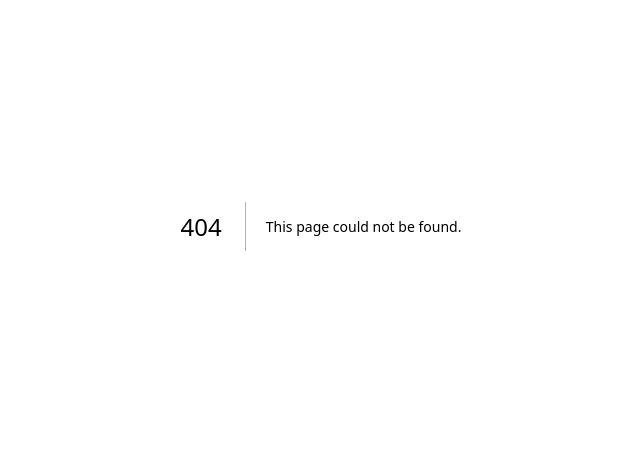
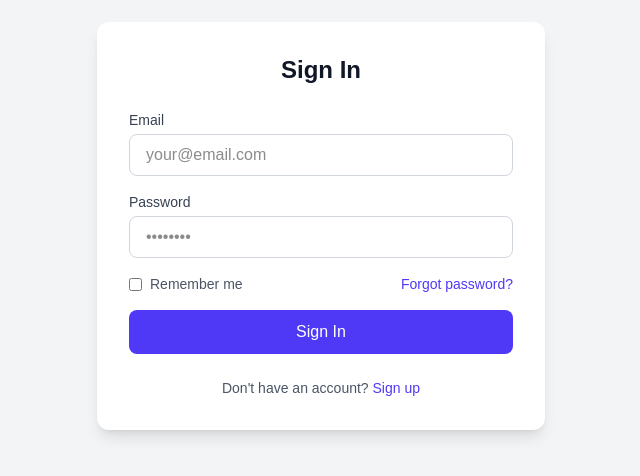
Before and after one commit to Arize-Solo-Leveling/admin-dashboard, a Next.js app: page /login in a window 1280 px wide. Before the commit this address had no page. Shown: the part 174-650 px from the top of the page, without its empty margins (319-959 px from the left). Built offline with nearby package versions, Linux system fonts and the light colour scheme.

Commit message:
add: implemented login page

```diff
--- /dev/null
+++ b/app/dashboard/page.tsx
@@ -0,0 +1,3 @@
+export default function Dashboard(){
+    return <h1>Admin Dashboard</h1>
+}
--- /dev/null
+++ b/app/login/page.tsx
@@ -0,0 +1,62 @@
+"use client";
+import React from "react";
+import Link from "next/link";
+
+const NextLogin = () => {
+  return (
+    <div className="min-h-screen bg-gray-100 flex items-center justify-center p-4">
+      <div className="max-w-md w-full bg-white rounded-xl shadow-lg p-8">
+        <h2 className="text-2xl font-bold text-gray-900 mb-6 text-center">Sign In</h2>
+
+        <form className="space-y-4">
+          <div>
+            <label className="block text-sm font-medium text-gray-700 mb-1">Email</label>
+            <input
+              type="email"
+              className="w-full px-4 py-2 border border-gray-300 rounded-lg focus:ring-2 focus:ring-indigo-500 focus:border-indigo-500 outline-none transition-all"
+              placeholder="your@email.com"
+            />
+          </div>
+
+          <div>
+            <label className="block text-sm font-medium text-gray-700 mb-1">Password</label>
+            <input
+              type="password"
+              className="w-full px-4 py-2 border border-gray-300 rounded-lg focus:ring-2 focus:ring-indigo-500 focus:border-indigo-500 outline-none transition-all"
+              placeholder="••••••••"
+            />
+          </div>
+
+          <div className="flex items-center justify-between">
+            <label className="flex items-center">
+              <input
+                type="checkbox"
+                className="rounded border-gray-300 text-indigo-600 focus:ring-indigo-500"
+              />
+              <span className="ml-2 text-sm text-gray-600">Remember me</span>
+            </label>
+            <a href="#" className="text-sm text-indigo-600 hover:text-indigo-500">
+              Forgot password?
+            </a>
+          </div>
+
+          <button
+            type="submit"
+            className="w-full bg-indigo-600 hover:bg-indigo-700 text-white font-medium py-2.5 rounded-lg transition-colors"
+          >
+            Sign In
+          </button>
+        </form>
+
+        <div className="mt-6 text-center text-sm text-gray-600">
+          Don&apos;t have an account?{" "}
+          <a href="#" className="text-indigo-600 hover:text-indigo-500 font-medium">
+            Sign up
+          </a>
+        </div>
+      </div>
+    </div>
+  );
+};
+
+export default NextLogin;
```
Also changed, not shown: package.json (+6 -5 lines), 1 other file (tests, documents, lock files or other folders).
